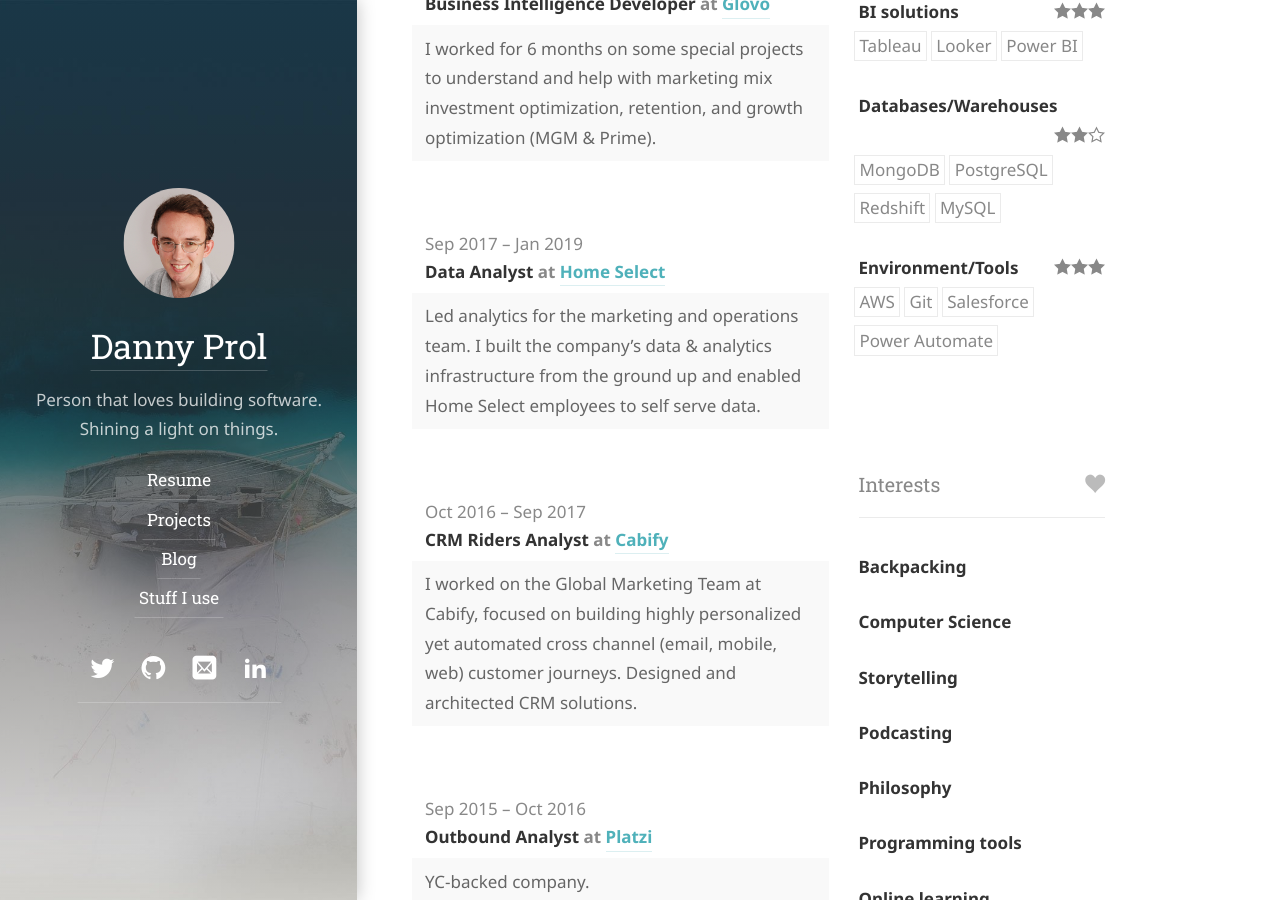
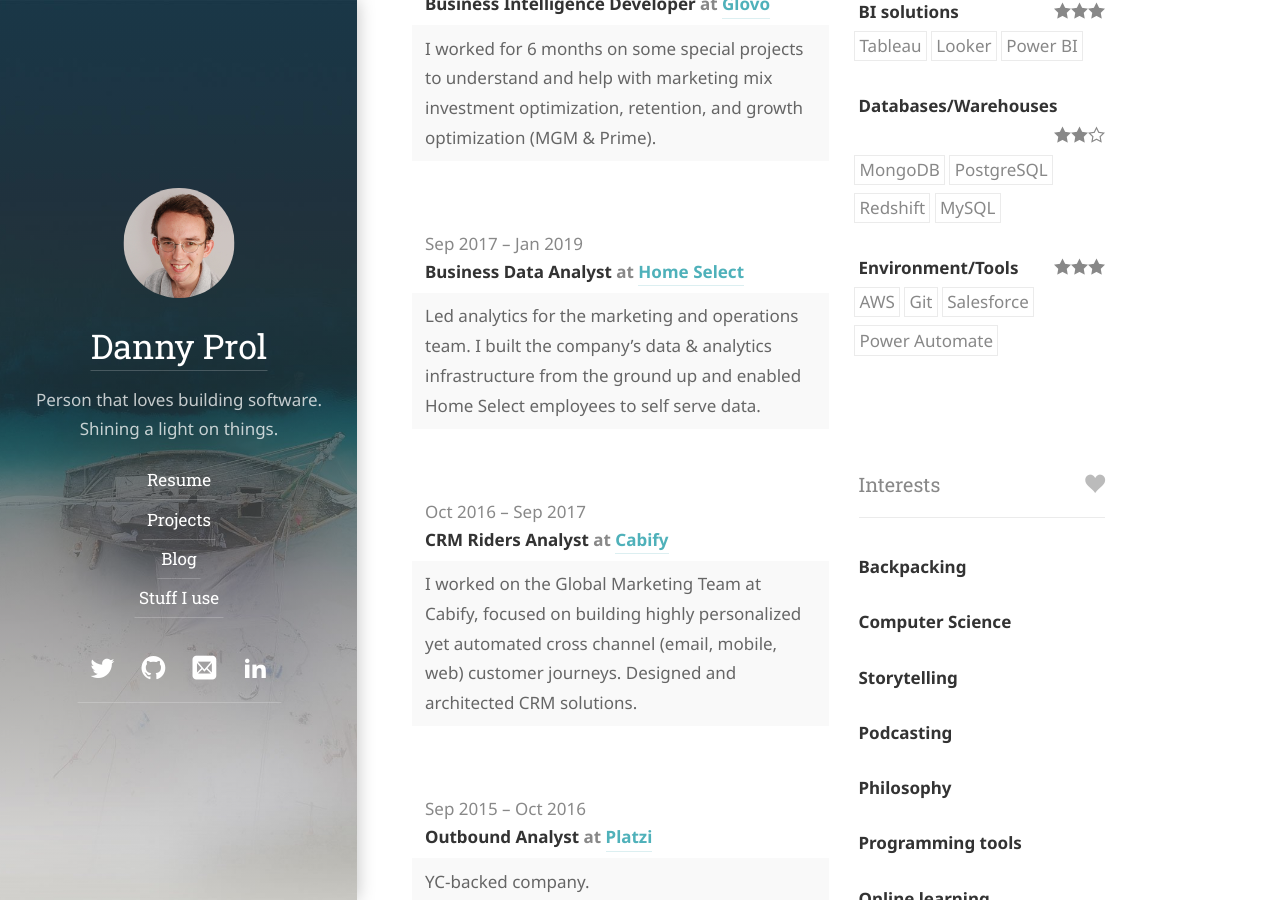
Before and after one commit to dprol/dprol.github.io, a Jekyll site: the page built from resume.md, in a window 1280 px wide and 900 px high, scrolled down 1003 px. Built offline with Jekyll 4.4.1, drawn with Linux system fonts in a browser that asks for light colours; some web fonts are replaced.

Commit message:
Update resume.yml

```diff
--- a/_data/resume.yml
+++ b/_data/resume.yml
@@ -43,7 +43,7 @@
       I worked for 6 months on some special projects to understand and help with marketing mix investment optimization, retention, and growth optimization (MGM & Prime).
     highlights:
   - company: "Home Select"
-    position: "Data Analyst"
+    position: "Business Data Analyst"
     website: "https://www.homeselect.com/"
     startDate: "2017-09-01"
     endDate: "2019-01-01"
```
